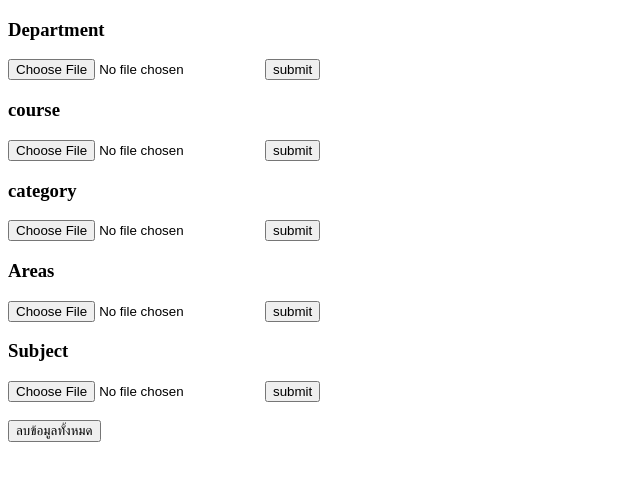
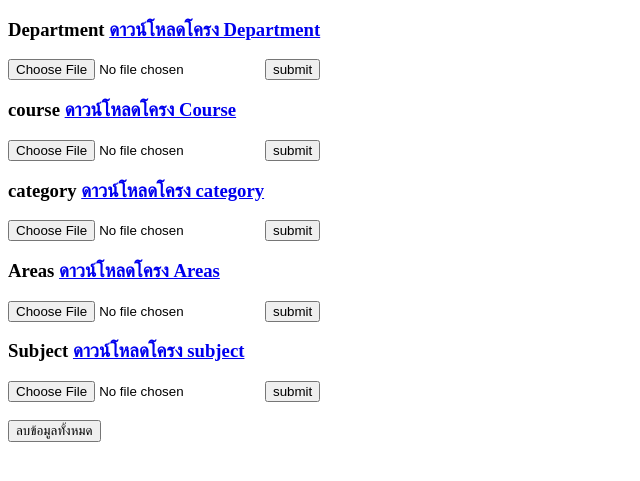
Before and after one commit to kurachatsarakarn/project_DW, a PHP site: page / in a window 1280 px wide. Shown: the top 481 px of the page, without its empty margins (0-640 px from the left). Run offline with PHP 8.4, Linux system fonts and the light colour scheme.

Commit message:
ทำdeleteแล้ว โหลดโครงไฟล์ csvแล้ว

```diff
--- a/index.php
+++ b/index.php
@@ -202,6 +202,7 @@ if (isset($_POST["delete"])) {
 
 
 
+
 // ปิดการเชื่อมต่อ MySQL
 $conn->close();
 
@@ -217,23 +218,43 @@ $conn->close();
 
 <body>
     <form action="" method="post" enctype="multipart/form-data" name="formDepartment">
-        <h3>Department</h3>
+        <h3>Department
+            <a href="csv/department.csv" download="department.csv">
+                ดาวน์โหลดโครง Department
+            </a>
+        </h3>
         <input name="csvDepartment" type="file" id="csvDepartment" accept=".csv">
         <button type="submit" name="subDepartment">submit</button>
         <br>
-        <h3>course</h3>
+        <h3>course
+            <a href="csv/course.csv" download="course.csv">
+                ดาวน์โหลดโครง Course
+            </a>
+        </h3>
         <input name="csvCourse" type="file" id="csvCourse" accept=".csv">
         <button type="submit" name="subCourse">submit</button>
         <br>
-        <h3>category</h3>
+        <h3>category
+            <a href="csv/category.csv" download="category.csv">
+                ดาวน์โหลดโครง category
+            </a>
+        </h3>
         <input name="csvCategory" type="file" id="csvCategory" accept=".csv">
         <button type="submit" name="subCategory">submit</button>
         <br>
-        <h3>Areas</h3>
+        <h3>Areas
+            <a href="csv/subject_areas.csv" download="subject_areas.csv">
+                ดาวน์โหลดโครง Areas
+            </a>
+        </h3>
         <input name="csvAreas" type="file" id="csvAreas" accept=".csv">
         <button type="submit" name="subAreas">submit</button>
         <br>
-        <h3>Subject</h3>
+        <h3>Subject
+            <a href="csv/subject.csv" download="subject.csv">
+                ดาวน์โหลดโครง subject
+            </a>
+        </h3>
         <input name="csvSubject" type="file" id="csvSubject" accept=".csv">
         <button type="submit" name="subSubject">submit</button>
         <br><br>
```
